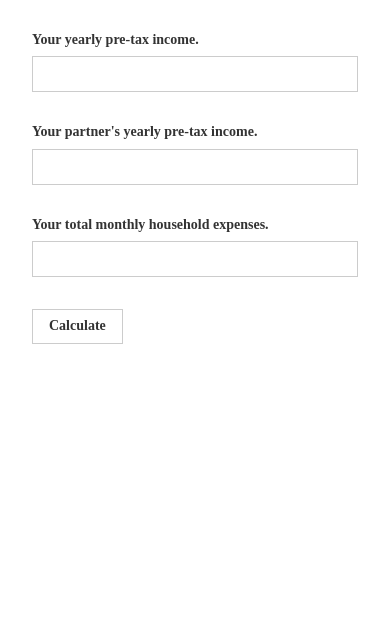
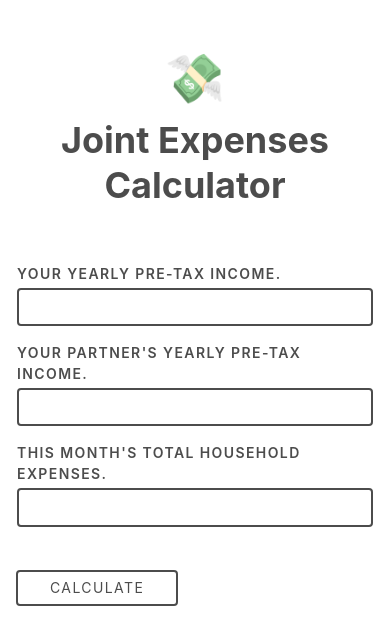
Before and after one commit to heypaulmcgrath/calculate-us, a plain HTML site: page index.html in a window 390 px wide. Drawn offline with Linux system fonts and the light colour scheme.

Commit message:
Refactor: making design responsive and slightly prettier.

```diff
--- a/calculator.js
+++ b/calculator.js
@@ -16,6 +16,6 @@ function calculate() {
     const partnerExpenses = toTwoPlaces((y * z));
 
     document.getElementById("result").style.visibility = "visible";
-    document.getElementById("you").innerHTML = "You: " + yourExpenses;
-    document.getElementById("yourPartner").innerHTML = "Your partner: " + partnerExpenses;
+    document.getElementById("you").innerHTML = "Your share: " + yourExpenses;
+    document.getElementById("yourPartner").innerHTML = "Your partner's share: " + partnerExpenses;
 }
--- a/index.html
+++ b/index.html
@@ -9,34 +9,50 @@
 </head>
 
 <body>
-    <form class="pa4 black-80">
-        <div class="measure">
-            <label for="name" class="f6 b db mb2">Your yearly pre-tax income.
-            </label>
-            <input id="a" class="input-reset ba b--black-20 pa2 mb4 db w-100" type="text" aria-describedby="name-desc">
-        </div>
-        <div class="measure">
-            <label for="name" class="f6 b db mb2">Your partner's yearly pre-tax income.
-            </label>
-            <input id="b" class="input-reset ba b--black-20 pa2 mb4 db w-100" type="text" aria-describedby="name-desc">
-        </div>
-        <div class="measure">
-            <label for="name" class="f6 b db mb2">Your total monthly household expenses.
-            </label>
-            <input id="z" class="input-reset ba b--black-20 pa2 mb4 db w-100" type="text" aria-describedby="name-desc">
-        </div>
-        <div class="f6 link b black-80 dim ba ph3 pv2 mb2 dib b--black-20 pointer" onClick="calculate()">Calculate</div>
+
+<main class="mt3 fl ph3 w-100 sans-serif black-70">
+
+    <section class="sans-serif fw6 tc lh-title mb4">
+        <h1 class="f1 f1-m f1-l black-70">💸</h1>
+        <h1 style="margin-top:-1.4rem;" class="f2 f2-m f2-l black-70">Joint Expenses Calculator</h1>
+    </section>
+
+    <form class="measure center mb5">
+        <fieldset id="calculator" class="ba b--transparent ph0 mh0">
+            <div class="mt3">
+                <label class="db lh-copy f6 mb1 fw6 ttu tracked" for="your-income">Your yearly pre-tax income.</label>
+                <input class="pa2 input-reset ba bw1 b--black-70 br2 bg-transparent w-100" type="text" name="your-income"
+                        id="a">
+            </div>
+            <div class="mv3">
+                <label class="db fw6 lh-copy f6 mb1 fw6 ttu tracked" for="partner-income">Your partner's yearly pre-tax income.</label>
+                <input class="pa2 input-reset ba bw1 b--black-70 br2 bg-transparent w-100" type="text" name="partner-income"
+                        id="b">
+            </div>
+            <div class="mv3">
+                <label class="db fw6 lh-copy f6 mb1 fw6 ttu tracked" for="expenses">This month's total household expenses.</label>
+                <input class="pa2 input-reset ba bw1 b--black-70 br2 bg-transparent w-100" type="text" name="expenses"
+                        id="z">
+            </div>
+            </fieldset>
+            <input class="link dim button-reset black-70 b--black-70 ph4 pv2 ba bw1 br2 bg-transparent pointer f6 fw4 ttu tracked dib mt3" type="button" onClick="calculate()" value="calculate">
     </form>
 
-    <section id="result" style="visibility:hidden" class="mw7 ml4-ns ph3 ph5-ns tc br2 pv5 bg-washed-green dark-green mb5">
-        <h1 class="ml3 ml0-ns fw6 f3 tl f2-ns lh-title mt0 mb3">
-            Contributions this month:
-        </h1>
-        <h2 id="you" class="ml3 ml0-ns fw2 tl f4 lh-copy mt0 mb3">
-        </h2>
-        <h2 id="yourPartner" class="ml3 ml0-ns fw2 tl f4 lh-copy mt0 mb3">
-        </h2>
+    <section id="result" style="visibility:hidden" class="measure center bg-white br3 pa3 pa4-ns mt3 mb5 ba b--black-10">
+
+        <div class="tc mb4">
+            <img src="http://tachyons.io/img/avatar_1.jpg" class="br-100 h3 w3 dib" title="Photo of a kitty staring at you">
+            <h1 class="f4">This Month's Split</h1>
+            <hr class="mw3 bb bw1 b--black-10">
+        </div>
+
+        <h1 id="you" class="lh-copy tc measure center f4 black-70"></h1>
+
+        <h1 id="yourPartner" class="lh-copy tc  measure center f4 black-70"></h1>
+
     </section>
+
+</main>
 
 </body>
 
```
